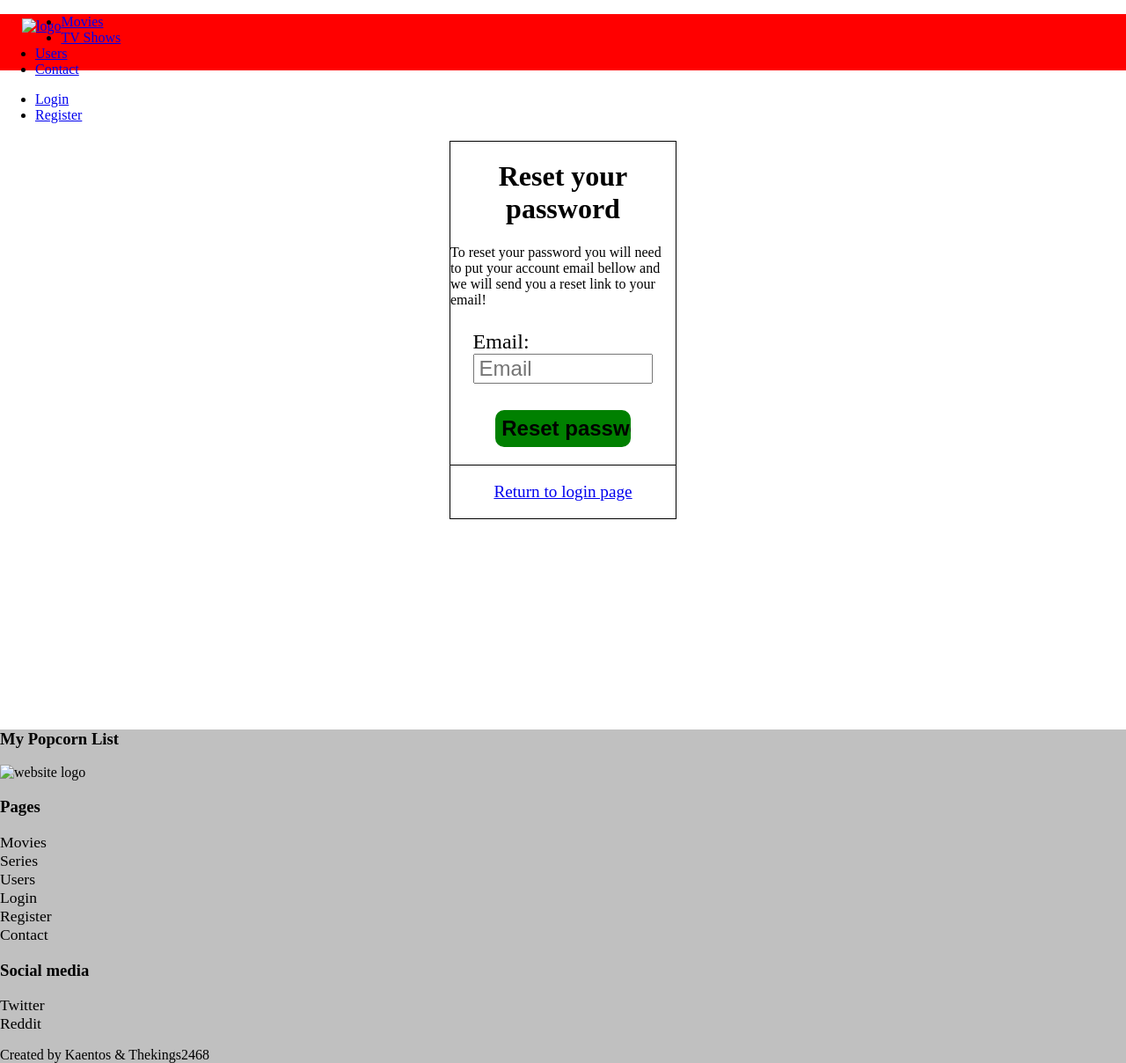
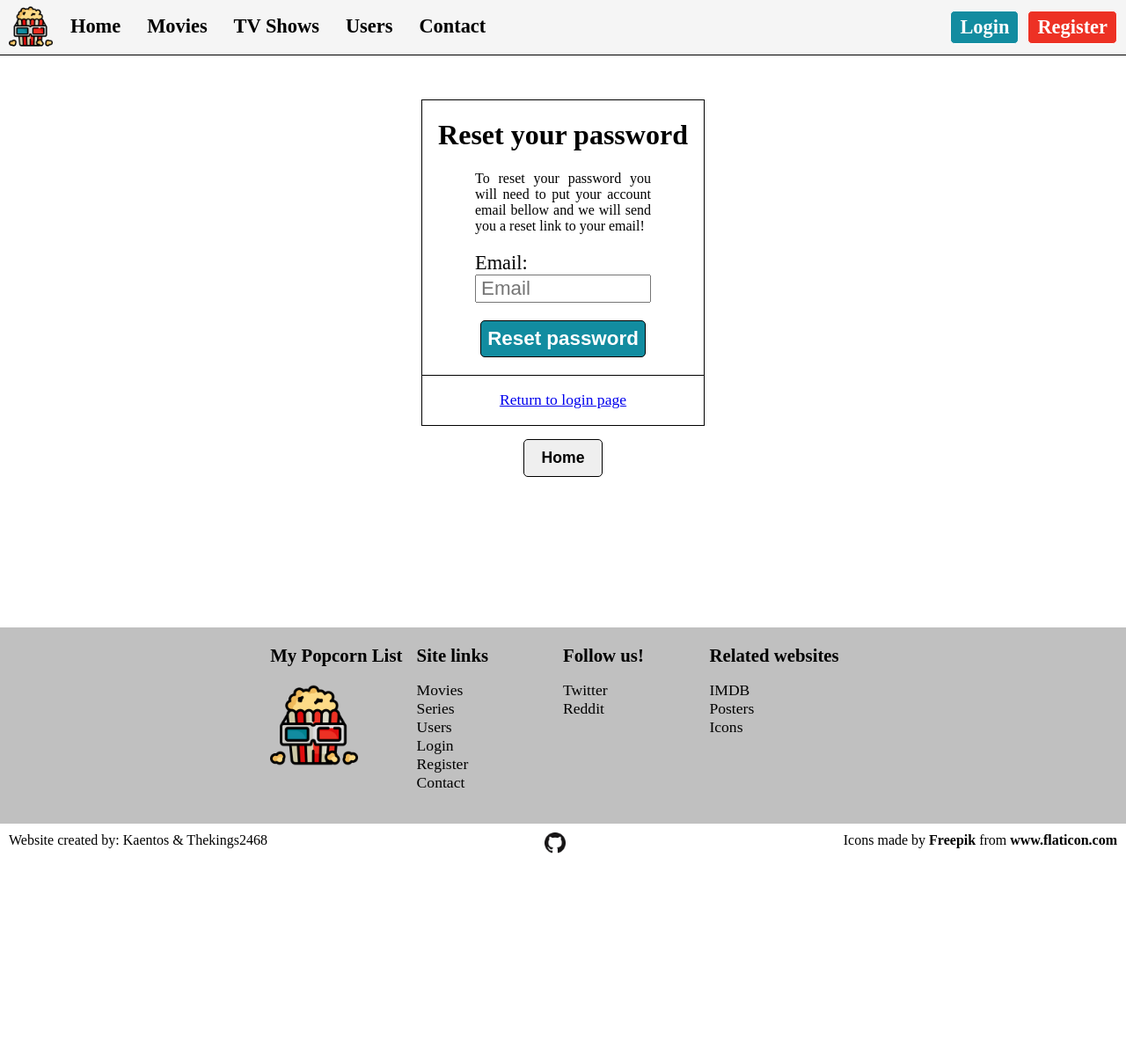
Before and after one commit to Kaentos/dw-theclassic, a plain HTML site: page restore_pw.html in a window 1280 px wide. Shown: the whole page at 88% size. After the commit the page ends 974 px from the top, so only its background shows below. Drawn offline with Linux system fonts and the light colour scheme.

Commit message:
remove usless .css, changes to reset pw

```diff
--- a/assets/css/lr.css
+++ b/assets/css/lr.css
@@ -13,6 +13,11 @@
 .input-group {
     margin: 20px 60px;
 }
+
+.reset-pw-txt {
+    text-align: justify;
+}
+
 .input-group > input {
     width: 100%;
     padding-left: 5px;
@@ -29,7 +34,7 @@
 }
 .input-btn > input {
     cursor: pointer;
-    width: 40%;
+    min-width: 40%;
     padding: 7px;
     font-weight: bold;
     background-color: #128ca0;
--- a/assets/css/reset_pw.css
+++ /dev/null
@@ -1,45 +0,0 @@
-/* Classes */
-
-.recover-zone {
-    min-height: 650px;
-}
-.recover-panel {
-    margin: 5rem auto auto auto;
-    width: 20%;
-    border: 1px solid black;
-}
-.recover-panel > h1 {
-    text-align: center;
-}
-.input-group {
-    padding: 0px 10% 0 10%;
-    margin-top: 25px;
-}
-.input-group > input {
-    width: 100%;
-    padding-left: 5px;
-    box-sizing: border-box;
-    -webkit-box-sizing:border-box;
-    -moz-box-sizing: border-box;
-}
-.input-group > label, input {
-    font-size: 1.5rem;
-}
-.input-btn {
-    width: 100%;
-    margin: 15px auto 10px auto;
-    text-align: center;
-}
-.input-btn > input {
-    width: 60%;
-    padding: 7px;
-    font-weight: bold;
-    background-color: green;
-    border: 0px solid black;
-    border-radius: 10px;
-}
-.recover-register {
-    border-top: 1px solid black;
-    text-align: center;
-    font-size: 1.2rem;
-}
--- a/restore_pw.html
+++ b/restore_pw.html
@@ -4,50 +4,39 @@
 <head>
     <meta charset="UTF-8">
     <meta name="viewport" content="width=device-width, initial-scale=1.0">
-    <title>MPL | Restore Password</title>
+    <link rel="shortcut icon" href="assets/img/logo.png">
+    <title>MPL | Reset Password</title>
     <link rel="stylesheet" href="assets/css/main.css">
-    <link rel="stylesheet" href="assets/css/reset_pw.css">
+    <link rel="stylesheet" href="assets/css/lr.css">
 </head>
 
 <body>
-    <!-- Navbar -->
-    <div class="navbar">
-        <a href="/" style="float: left; margin-left: 25px; margin-top: 5px;">
-            <picture>
-                <img src="assets/img/MPL.png" alt="logo" width="50px">
-            </picture>
-        </a>
-        <ul class="links">
-            <li>
-                <a href="#">Movies</a>
-            </li>
-            <li>
-                <a href="#">TV Shows</a>
-            </li>
-            <li>
-                <a href="#">Users</a>
-            </li>
-            <li>
-                <a href="#">Contact</a>
-            </li>
-        </ul>
-        <ul class="account-links">
-            <li>
-                <a href="login.html">Login</a>
-            </li>
-            <li>
-                <a href="register.html">Register</a>
-            </li>
-        </ul>
-    </div>
+    <nav class="flex-line flex-spaced">
+        <div class="flex-line">
+            <a class="navbar-img-a" href="/">
+                <picture>
+                    <img class="navbar-img" src="assets/img/logo.png" alt="logo">
+                </picture>
+            </a>
+            <a class="navbar-links" active href="/">Home</a>
+            <a class="navbar-links" href="#">Movies</a>
+            <a class="navbar-links" href="#">TV Shows</a>
+            <a class="navbar-links" href="#">Users</a>
+            <a class="navbar-links" href="#">Contact</a>
+        </div>
+        <div class="flex-line">
+            <a class="l-link" href="login.html">Login</a>
+            <a class="r-link" href="register.html">Register</a>
+        </div>
+    </nav>
 
 
-    <div class="recover-zone">
-        <div class="recover-panel">
+    <div class="lr-zone">
+        <div class="lr-panel">
             <h1>
                 Reset your password
             </h1>
-            <p>
+            <p class="input-group reset-pw-txt">
                 To reset your password you will need to put your account email bellow and we will send you a reset link to your email!
             </p>
             <form id="recover-form">
@@ -60,7 +49,7 @@
                     <input class="input-btn" type="button" value="Reset password">
                 </div>
             </form>
-            <div class="recover-register">
+            <div class="lr-to-lr">
                 <p>
                     <a href="login.html">
                         Return to login page
@@ -68,18 +57,27 @@
                 </p>
             </div>
         </div>
+        <div class="go-back">
+            <a href="/">
+                <button class="go-back-btn">
+                    Home
+                </button>
+            </a>
+        </div>
     </div>
 
-    <footer class="footer">
-        <div class="footer-content">
-            <div>
-                <h3>My Popcorn List</h3>
+    <footer>
+        <div class="flex-line flex-center">
+            <div class="flex-col footer-content">
+                <h2>
+                    My Popcorn List
+                </h2>
                 <picture>
-                    <img src="" alt="website logo">
+                    <img src="assets/img/logo.png" alt="" width="100px">
                 </picture>
             </div>
-            <div>
-                <h3>Pages</h3>
+            <div class="flex-col footer-content">
+                <h2>Site links</h2>
                 <ul class="footer-ul">
                     <li>
                         <a href="#">Movies</a>
@@ -91,32 +89,63 @@
                         <a href="#">Users</a>
                     </li>
                     <li>
-                        <a href="#">Login</a>
+                        <a href="/login.html">Login</a>
                     </li>
                     <li>
-                        <a href="#">Register</a>
+                        <a href="/register.html">Register</a>
                     </li>
                     <li>
                         <a href="#">Contact</a>
                     </li>
                 </ul>
             </div>
-            <div>
-                <h3>Social media</h3>
+            <div class="flex-col footer-content">
+                <h2>Follow us!</h2>
                 <ul class="footer-ul">
                     <li>
-                        <a href="#">Twitter</a>
+                        <a href="https://www.twitter.com" target="_blank">Twitter</a>
                     </li>
                     <li>
-                        <a href="#">Reddit</a>
+                        <a href="https://www.reddit.com/r/all" target="_blank">Reddit</a>
+                    </li>
+                </ul>
+            </div>
+            <div class="flex-col footer-content">
+                <h2>Related websites</h2>
+                <ul class="footer-ul">
+                    <li>
+                        <a href="https://www.imdb.com" target="_blank">IMDB</a>
+                    </li>
+                    <li>
+                        <a href="#">Posters</a>
+                    </li>
+                    <li>
+                        <a href="#">Icons</a>
                     </li>
                 </ul>
             </div>
         </div>
-        <div class="footer-creators">
-            <span>
-                Created by Kaentos & Thekings2468
-            </span>
+        <div class="footer-credits flex-line flex-spaced">
+            <div class="footer-credits-txt">
+                Website created by: Kaentos & Thekings2468
+            </div>
+            <div class="footer-credits-txt">
+                <a href="/">
+                    <picture>
+                        <img src="assets/img/GitHub/GitHub-Mark-32px.png" alt="logo" width="24px">
+                    </picture>
+                </a>
+            </div>
+            <div class="footer-credits-txt">
+                Icons made by
+                <a href="https://www.flaticon.com/authors/freepik" title="Freepik">
+                    Freepik
+                </a>
+                from
+                <a href="https://www.flaticon.com/" title="Flaticon">www.flaticon.com</a>
+            </div>
+
+
         </div>
     </footer>
 
```
Also changed, not shown: login.html (+1 -0 lines).
